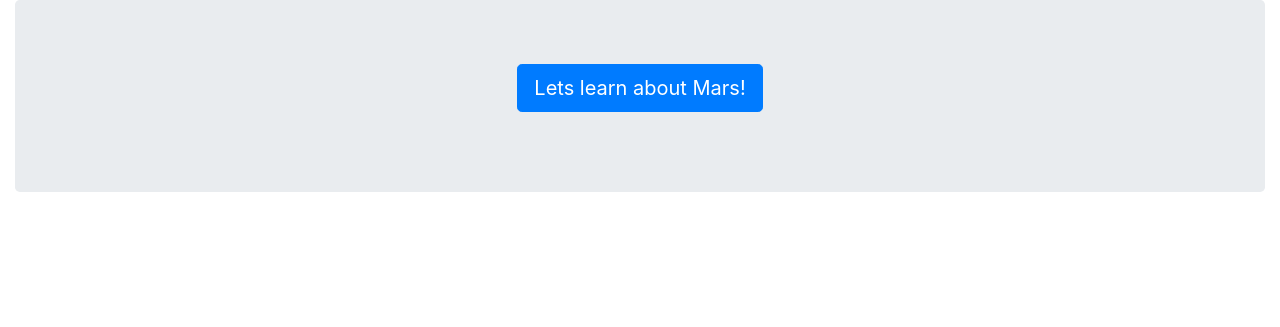
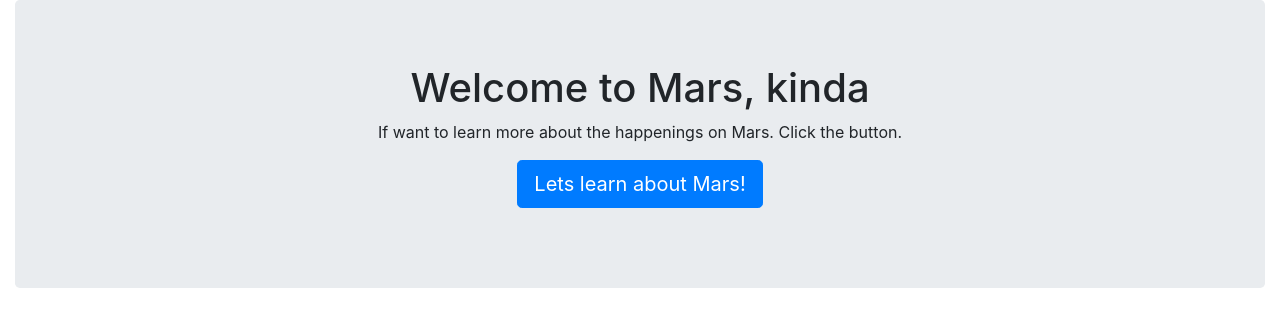
Before and after one commit to kplam624/web-scraping-challenge, a Python web app: template template/index.html in a window 1280 px wide. Shown: the top 327 px of the page. Run offline with Jinja, Linux system fonts and the light colour scheme; the template is opened without the code that fills it, so the values that code supplies are empty.

```diff
--- a/template/index.html
+++ b/template/index.html
@@ -19,8 +19,12 @@
 <body>
   <div class="container-fluid">
     <div class="jumbotron text-center">
+      <h1>Welcome to Mars, kinda</h1>
+      <p>If want to learn more about the happenings on Mars. Click the button.</p>
       <p><a class="btn btn-primary btn-lg" href="/scrape" role="button">Lets learn about Mars!</a></p>
     </div>
 
 
+
+
 </body>
```
